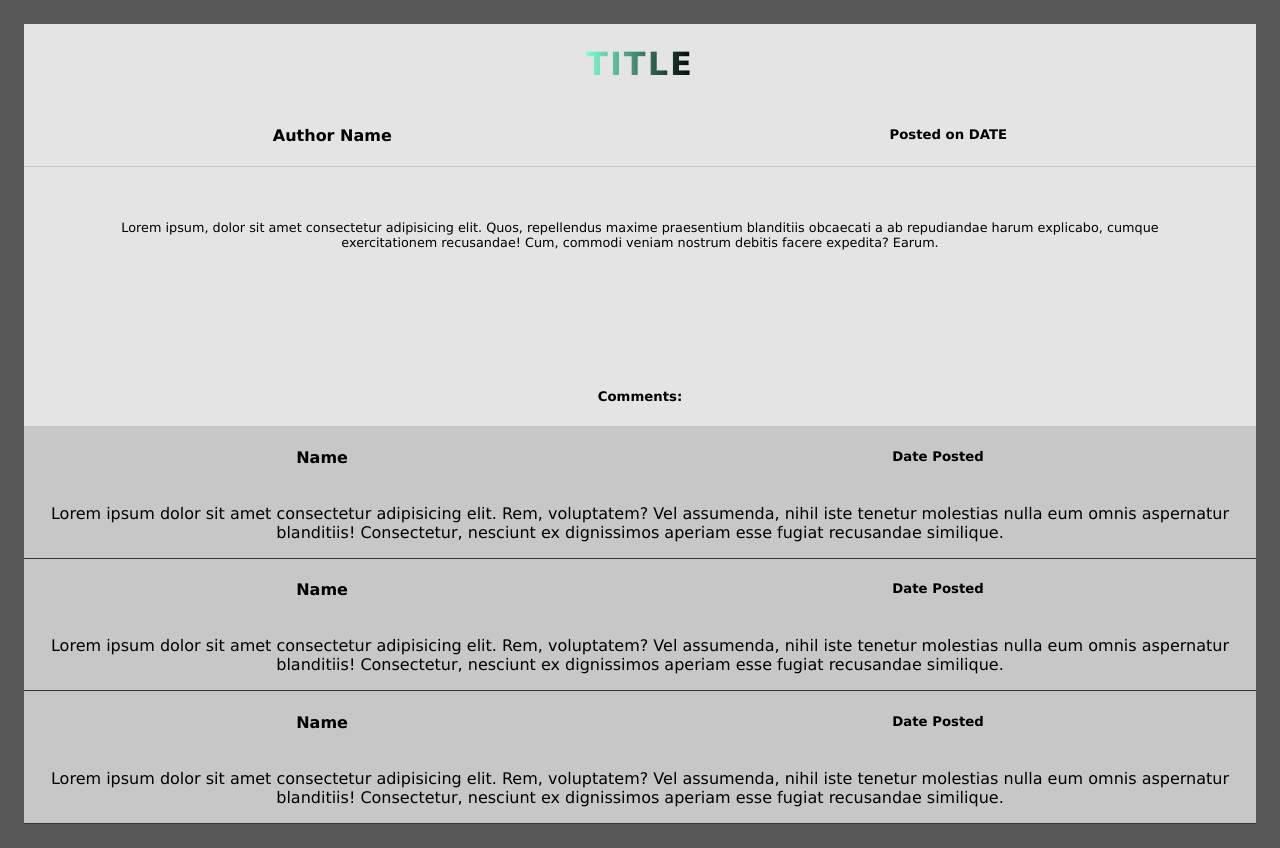
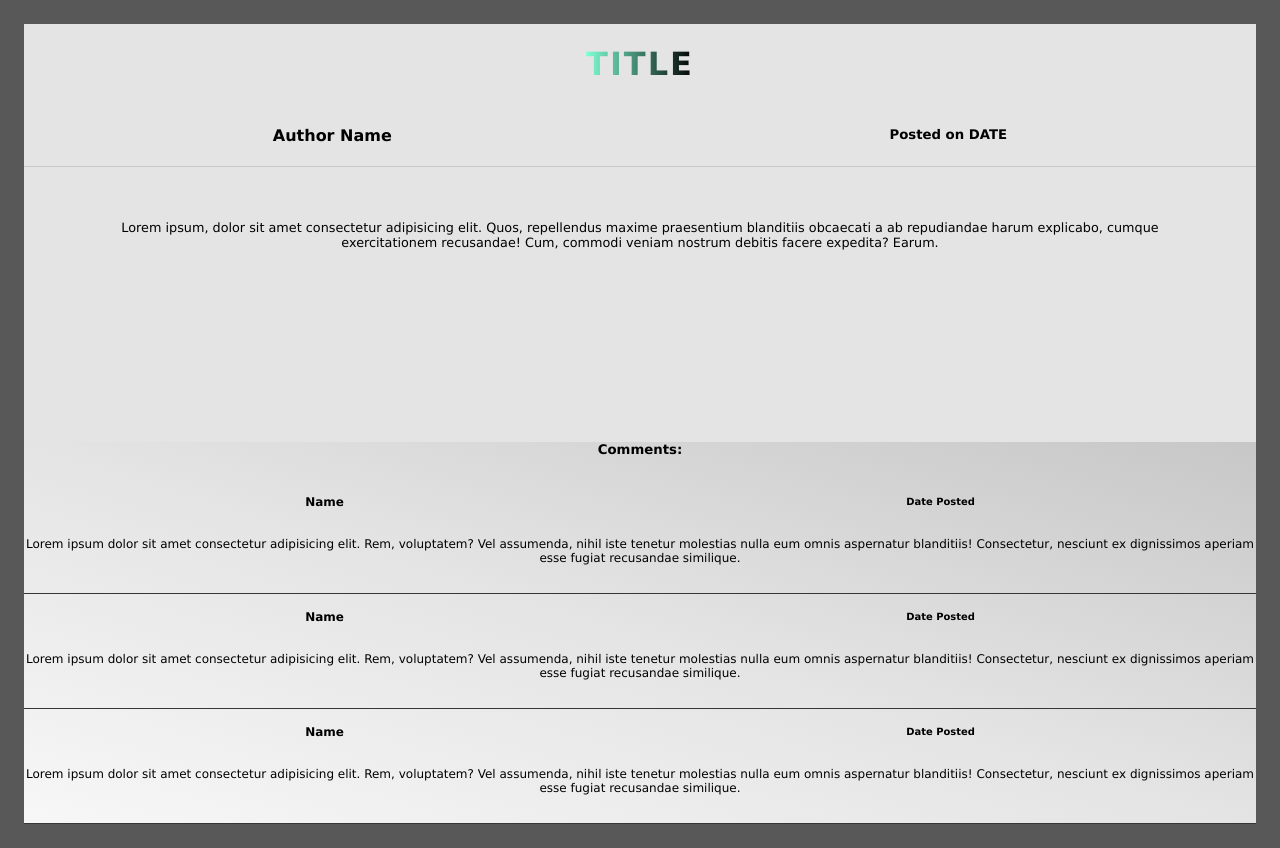
Before and after one commit to angelbenoit/SocialMediaClone, a React (Create React App) app in the folder client/: page /post/1 in a window 1280 px wide. Built offline with nearby package versions, Linux system fonts and the light colour scheme; no server answers.

Commit message:
successfully able to redirect to specific post on click

```diff
--- a/client/src/components/CommentList.js
+++ b/client/src/components/CommentList.js
@@ -4,7 +4,7 @@ import CommentItem from './CommentItem';
 class CommentList extends Component {
     render() {
         return (
-            <div>
+            <div className="comment__list">
                 <h5>Comments:</h5>
                 <CommentItem/>
                 <CommentItem/>
--- a/client/src/components/PostInfo.js
+++ b/client/src/components/PostInfo.js
@@ -2,6 +2,9 @@ import React, { Component } from 'react';
 import CommentList from './CommentList';
 
 class PostInfo extends Component {
+    componentWillMount(){
+        console.log(this.props.match.params.id)
+    }
     render() {
         return (
             <div className="postInfo">
--- a/client/src/components/PostItem.js
+++ b/client/src/components/PostItem.js
@@ -1,9 +1,16 @@
 import React, { Component } from 'react';
+import { withRouter } from 'react-router-dom';
 
 class PostItem extends Component {
+
+    redirectToPost(id){
+        console.log(id)
+        this.props.history.push(`/post/${id}`);
+    }
+
     render() {
         return (
-            <div className="postItem">
+            <div className="postItem" onClick={() => this.redirectToPost(this.props.id)}>
                 <div className="postItem__title u-center-text"><h1>{this.props.title}</h1></div>
                 <div className="postItem__author">
                     <p>Rating: {(Math.random() * 1000).toFixed(0)}</p>
@@ -18,4 +25,4 @@ class PostItem extends Component {
     }
 }
 
-export default PostItem;
+export default withRouter(PostItem);
--- a/client/src/components/PostList.js
+++ b/client/src/components/PostList.js
@@ -17,6 +17,7 @@ class PostList extends Component {
                     title={item.title}
                     comments={item.comments}
                     date={item.date}
+                    id={item._id}
                 />
             })
         else
--- a/client/src/css/style.css
+++ b/client/src/css/style.css
@@ -142,13 +142,16 @@ body {
     transition: all .8s; }
 
 .comment {
-  background-color: #c7c7c7;
   display: flex;
   flex-direction: column;
-  border-bottom: 1px solid #363636; }
+  border-bottom: 1px solid #363636;
+  font-size: 75%;
+  padding-bottom: 1rem; }
   .comment__header {
     display: flex;
     justify-content: space-around; }
+  .comment__list {
+    background: linear-gradient(to right top, #f7f7f7, #e4e4e4, #c7c7c7); }
 
 .composition__photo {
   width: 45%;
--- a/client/src/sass/components/_comment.scss
+++ b/client/src/sass/components/_comment.scss
@@ -1,11 +1,16 @@
 .comment{
-    background-color: $color-grey-light-3;
     display: flex;
     flex-direction: column;
     border-bottom: 1px solid $color-black-light-1;
+    font-size: 75%;
+    padding-bottom: 1rem;
 
     &__header{
         display: flex;
         justify-content: space-around;
     }
+
+    &__list{
+        background: linear-gradient(to right top, $color-grey-light-1, $color-grey-light-2, $color-grey-light-3);
+    }
 }
```
